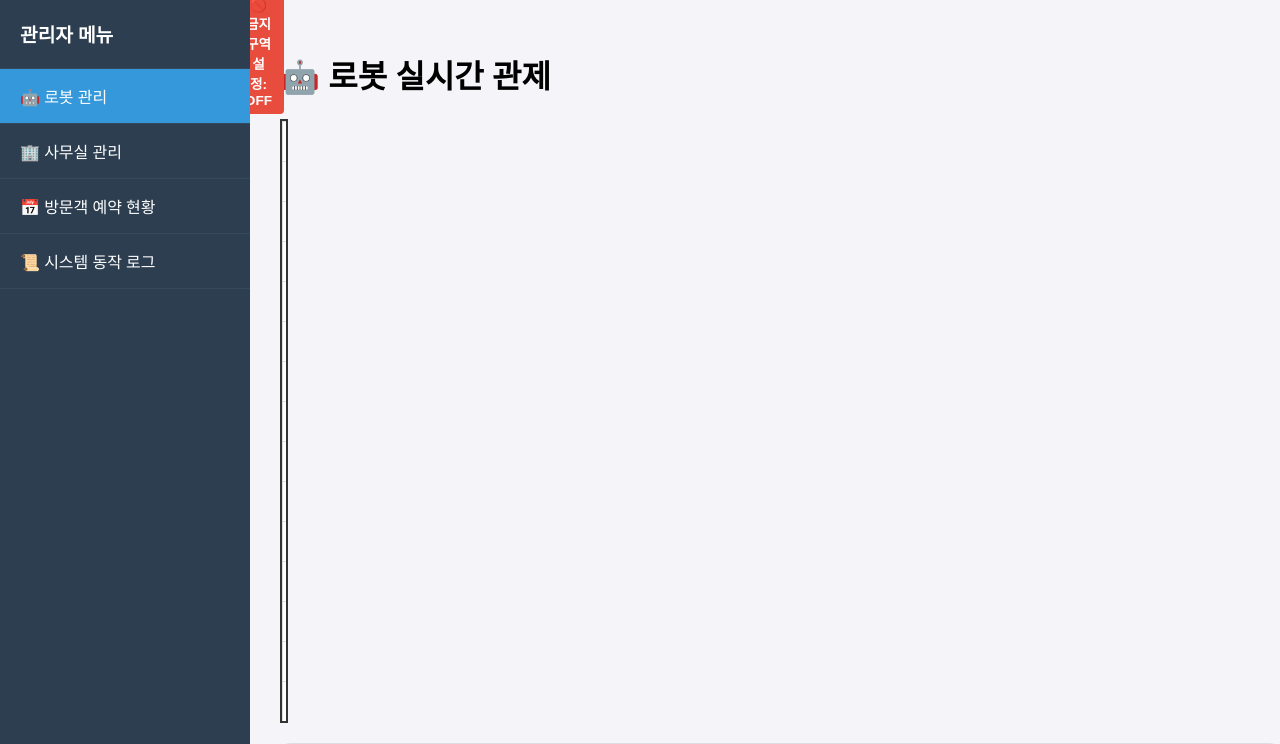
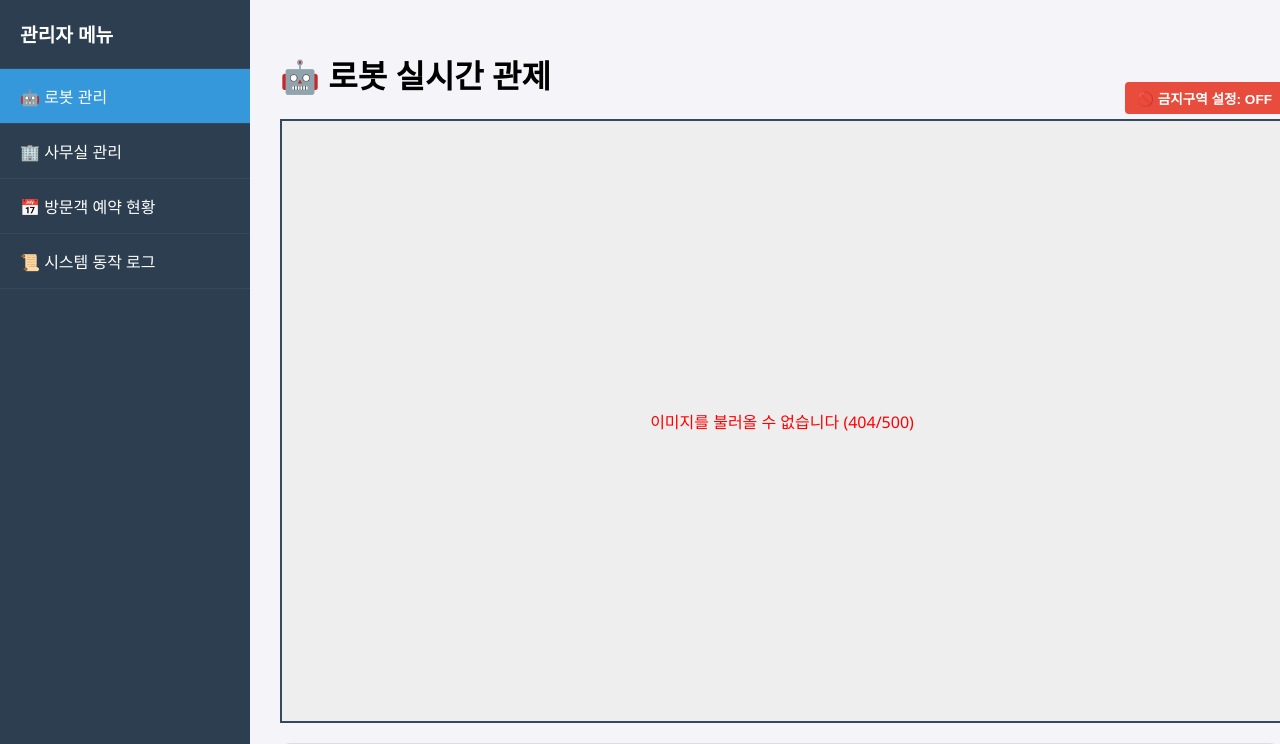
Before and after one commit to addinedu-ros-11th/ros-repo-1, a FastAPI app: page /admin in a window 1280 px wide. Shown: the top 744 px of the page. Run offline with FastAPI, Linux system fonts and the light colour scheme; parts of the project's set-up code (start-up, migrations or seed data) failed here and were passed over.

Commit message:
admin_map

```diff
--- a/main_server/web/static/admin_style.css
+++ b/main_server/web/static/admin_style.css
@@ -57,30 +57,35 @@
 .tab-content { display: none; } /* 기본적으로 숨김 */
 
 /* [로봇 관제 지도] */
+/* [admin_style.css 하단에 추가 또는 수정] */
+
 #map-container {
+    width: 1000px;
+    height: 600px; /* 세트장 비율에 맞춰 조정 */
+    background-color: #eee; /* 로딩 전 배경색 */
+    border: 2px solid #34495e;
+    overflow: hidden;
     position: relative;
-    /*width를 바꿔 지도 크기 변경*/
-    width: 100%;
-    height: 600px;
-    background-color: white;
-    /* #eee 대신 #ddd(조금 더 진함) 또는 rgba(0,0,0,0.1) 사용 */
-    background-image:
-        linear-gradient(#ddd 1px, transparent 1px),
-        linear-gradient(90deg, #ddd 1px, transparent 1px);
-    background-size: 40px 40px;
-    border: 2px solid #333;
-    margin-top: 20px;
-    overflow: hidden;
-    cursor: crosshair;
+    display: flex;
+    align-items: center;
+    justify-content: center;
 }
 
 #map-inner {
-    position: absolute;
-    top: 0;
-    left: 0;
     width: 100%;
     height: 100%;
-    z-index: 2; /* 격자 배경(1)보다 위에 위치 */
+    display: flex;
+    align-items: center;
+    justify-content: center;
+}
+
+#real-map-img {
+    /* 이미지가 컨테이너 안에 꽉 차되 비율을 유지하도록 설정 */
+    max-width: 100%;
+    max-height: 100%;
+    object-fit: contain;
+    /* 미니어처 세트장이므로 픽셀이 뭉개지지 않게 렌더링 */
+    image-rendering: pixelated;
 }
 
 /* 지도와 버튼을 감싸는 컨테이너 */
--- a/main_server/web/templates/admin_dashboard.html
+++ b/main_server/web/templates/admin_dashboard.html
@@ -88,6 +88,26 @@
     </div>
 
     <script>
+        async function refreshMap() {
+            const mapInner = document.getElementById('map-inner');
+            try {
+                // 캐시 방지를 위해 시간값을 파라미터로 붙임
+                const response = await fetch('/api/v1/admin/map/image?t=' + new Date().getTime());
+
+                if (response.ok) {
+                    const blob = await response.blob();
+                    const objectURL = URL.createObjectURL(blob);
+
+                    // 기존 내용을 지우고 이미지 태그 삽입
+                    mapInner.innerHTML = `<img src="${objectURL}" id="real-map-img" style="max-width:100%; max-height:100%;">`;
+                } else {
+                    mapInner.innerHTML = "<p style='color:red;'>이미지를 불러올 수 없습니다 (404/500)</p>";
+                }
+            } catch (error) {
+                mapInner.innerHTML = "<p style='color:red;'>연결 오류</p>";
+            }
+        }
+
         /* 탭 전환 및 데이터 로드 트리거 */
         function showTab(tabId) {
             document.querySelectorAll('.tab-content').forEach(t => t.style.display = 'none');
@@ -196,6 +216,10 @@
             } else {
                 showTab('robot-mgmt');
             }
+
+            // window.onload에 추가
+            console.log("페이지 로드 완료 - 지도 불러오기 시작"); // 확인용 로그
+            refreshMap();
         };
     </script>
 </body>
```
Also changed, not shown: main_server/api/v1/admin_routes.py (+40 -32 lines).
